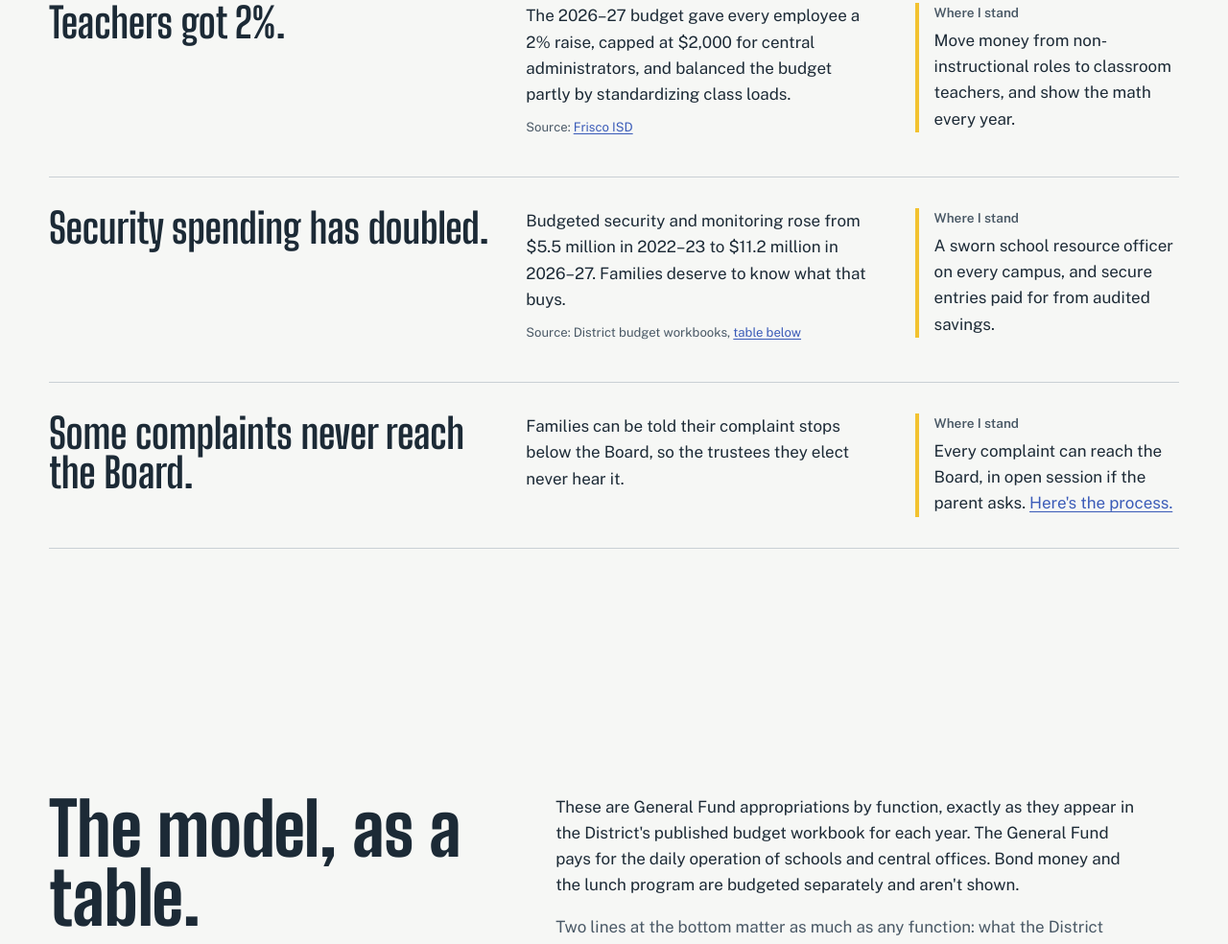
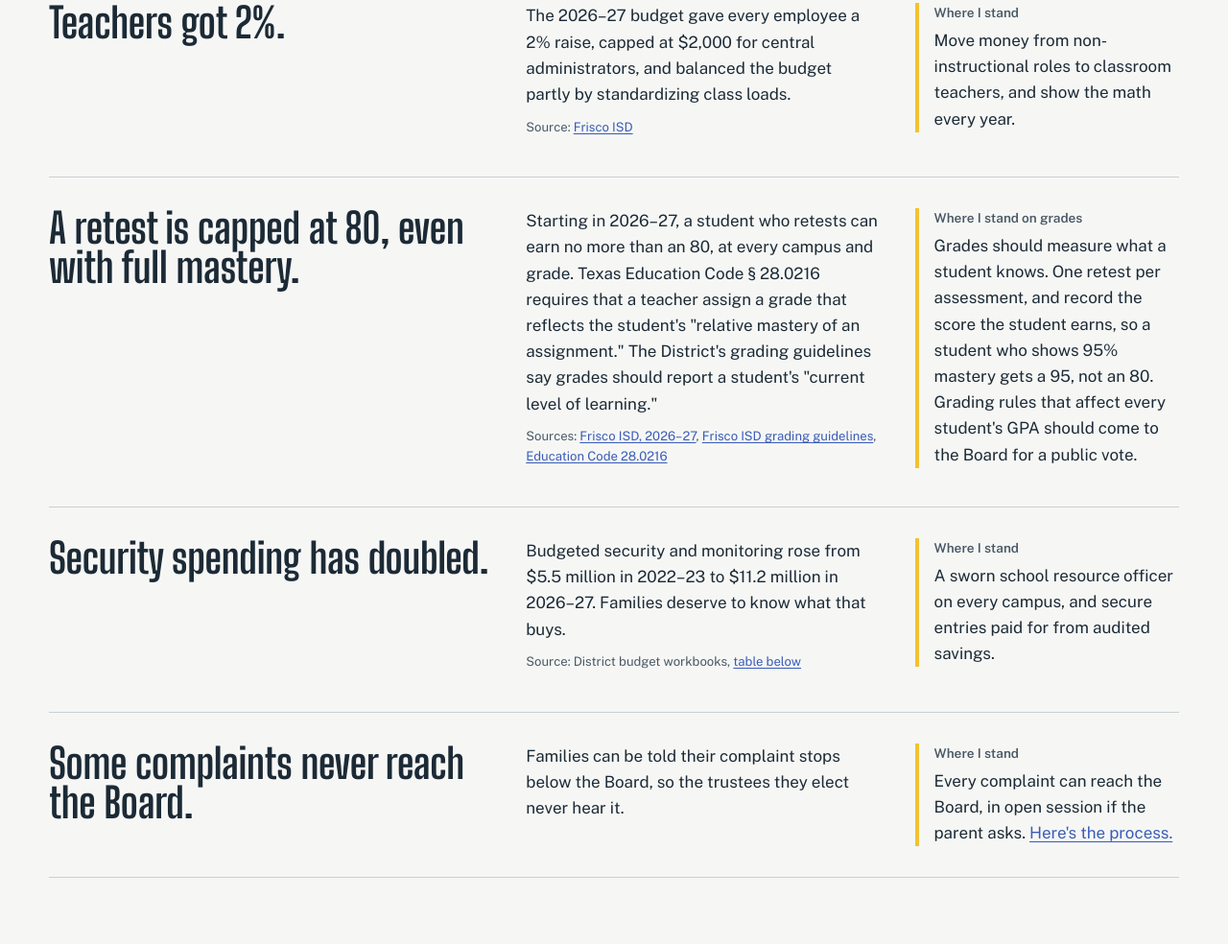
Before and after one commit to srjordan6/jordanforfisd, a plain HTML site: page public/index.html in a window 1280 px wide. Shown: the part 1851-2835 px from the top of the page at 96% size. Drawn offline with nearby package versions, Linux system fonts and the light colour scheme.

Commit message:
Add issue: retest cap and where I stand on grades
Co-Authored-By: Claude Opus 5.5 <noreply@anthropic.com>
Claude-Session: https://claude.ai/code/session_01WnvuLT7jPi5dMB6mrU3FhL

```diff
--- a/public/index.html
+++ b/public/index.html
@@ -268,6 +268,11 @@ footer a{color:#D7DEE3}
         <div class="fact"><p>The 2026–27 budget gave every employee a 2% raise, capped at $2,000 for central administrators, and balanced the budget partly by standardizing class loads.</p><p class="src">Source: <a href="https://schools.friscoisd.org/article/3000822">Frisco ISD</a></p></div>
         <div class="stand"><strong>Where I stand</strong>Move money from non-instructional roles to classroom teachers, and show the math every year.</div>
       </li>
+      <li class="issue" id="grades">
+        <h3>A retest is capped at 80, even with full mastery.</h3>
+        <div class="fact"><p>Starting in 2026–27, a student who retests can earn no more than an 80, at every campus and grade. Texas Education Code &sect;&nbsp;28.0216 requires that a teacher assign a grade that reflects the student's "relative mastery of an assignment." The District's grading guidelines say grades should report a student's "current level of learning."</p><p class="src">Sources: <a href="https://www.friscoisd.org/article/3055584">Frisco ISD, 2026–27</a>, <a href="https://www.friscoisd.org/o/fisd/page/grading">Frisco ISD grading guidelines</a>, <a href="https://codes.findlaw.com/tx/education-code/educ-sect-28-0216/">Education Code 28.0216</a></p></div>
+        <div class="stand"><strong>Where I stand on grades</strong>Grades should measure what a student knows. One retest per assessment, and record the score the student earns, so a student who shows 95% mastery gets a 95, not an 80. Grading rules that affect every student's GPA should come to the Board for a public vote.</div>
+      </li>
       <li class="issue">
         <h3>Security spending has doubled.</h3>
         <div class="fact"><p>Budgeted security and monitoring rose from $5.5 million in 2022–23 to $11.2 million in 2026–27. Families deserve to know what that buys.</p><p class="src">Source: District budget workbooks, <a href="#budget">table below</a></p></div>
```
